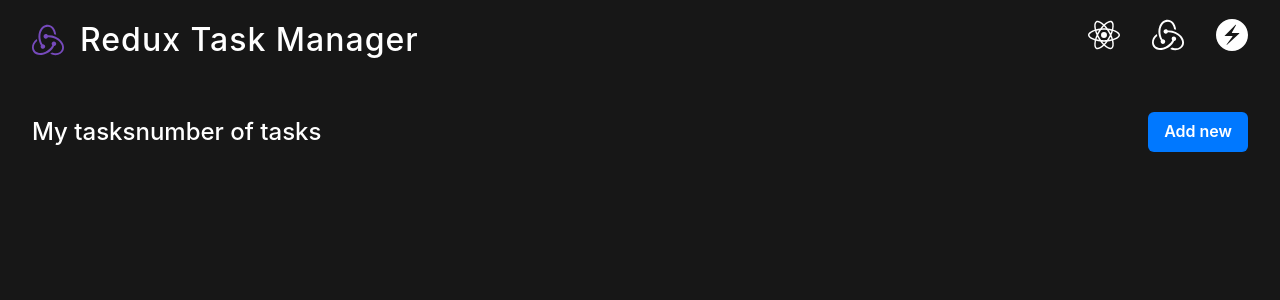
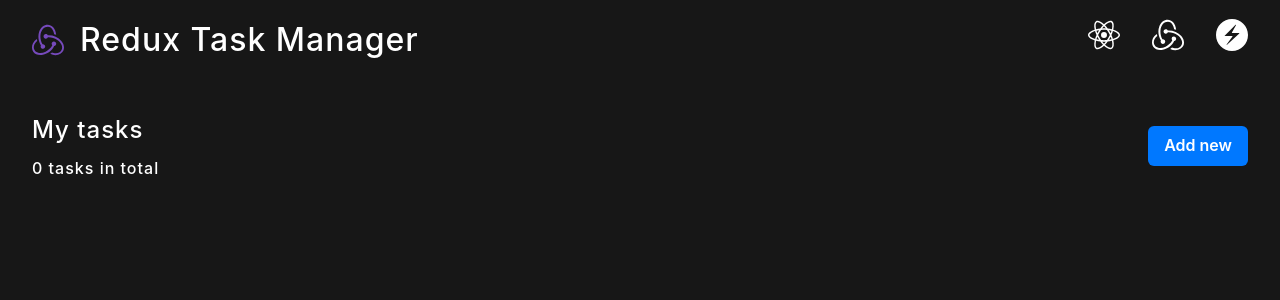
Before and after one commit to nikkovacevic/redux-planner, a React (Vite) app: page / in a window 1280 px wide. Shown: the top 300 px of the page. Built offline with nearby package versions, Linux system fonts and the light colour scheme.

Commit message:
added toolbar, getting tasks from redux

```diff
--- a/src/main.css
+++ b/src/main.css
@@ -5,4 +5,5 @@ html, body {
     margin: 0;
     font-family: 'Poppins', sans-serif;
     font-weight: 500;
+    letter-spacing: 1px;
 }
--- a/src/redux/tasksSlice.js
+++ b/src/redux/tasksSlice.js
@@ -15,10 +15,13 @@ export const tasksSlice = createSlice({
         },
          deleteTask: (state,action) => {
             return state.filter((task) => task.id !== action.payload.id);
-         }
+         },
+        countTasks: (state,action) => {
+            return state.length;
+        }
      }
 })
 
-export const {addTask, deleteTask} = tasksSlice.actions;
+export const {addTask, deleteTask, countTasks} = tasksSlice.actions;
 
 export default tasksSlice.reducer;
--- a/src/routes/HomePage.jsx
+++ b/src/routes/HomePage.jsx
@@ -1,19 +1,43 @@
 import React from 'react';
-import { Box, Flex, Image, Text, Icon, Show, Tooltip, Button } from '@chakra-ui/react';
+import { Box, Flex, Image, Text, IconButton, Show, Tooltip, Button } from '@chakra-ui/react';
+import { FaPlus } from 'react-icons/fa';
 
+import {useSelector, useDispatch} from 'react-redux';
 
 function HomePage() {
+
+    const  tasks = useSelector((state) => {return state.tasks})
+    const dispatch = useDispatch();
+
     return (
-        <Box bg={'#171717'} p={8} h='90vh' color='white' fontSize={24}>
+        <Box bg={'#171717'} p={8} h='90vh' color='white'>
+
             {/* Toolbar */}
             <Flex align={'center'} justifyContent={'space-between'}>
-                <Flex>
-                    <Text>My tasks</Text>
-                    <Text>number of tasks</Text>
+                <Flex flexDir={'column'} justifyContent={'flex-start'}>
+                    <Text fontSize={24} pb={2}>My tasks</Text>
+                    <Text fontSize={16} >{tasks?.length} tasks in total</Text>
                 </Flex>
+                <Show below={'sm'}>
+                    <IconButton
+                        colorScheme={'messenger'}
+                        icon={<FaPlus/>}
+                        size={'lg'}
+                        pos={'absolute'}
+                        bottom={'5vh'}
+                        right={'5vh'}
+                        zIndex={100}
+                    />
+                </Show>
+                <Show above={'sm'}>
+                    <Button onClick={()=> console.log(tasks.length)} colorScheme='messenger'>Add new</Button>
+                </Show>
+            </Flex>
 
-                <Button colorScheme='messenger'>Add new</Button>
-            </Flex>
+            {/*grid container*/}
+            {/*card za vsakega tak ko je v bookmarku*/}
+            {/*badge komponenta*/}
+
         </Box>
     );
 }
```
